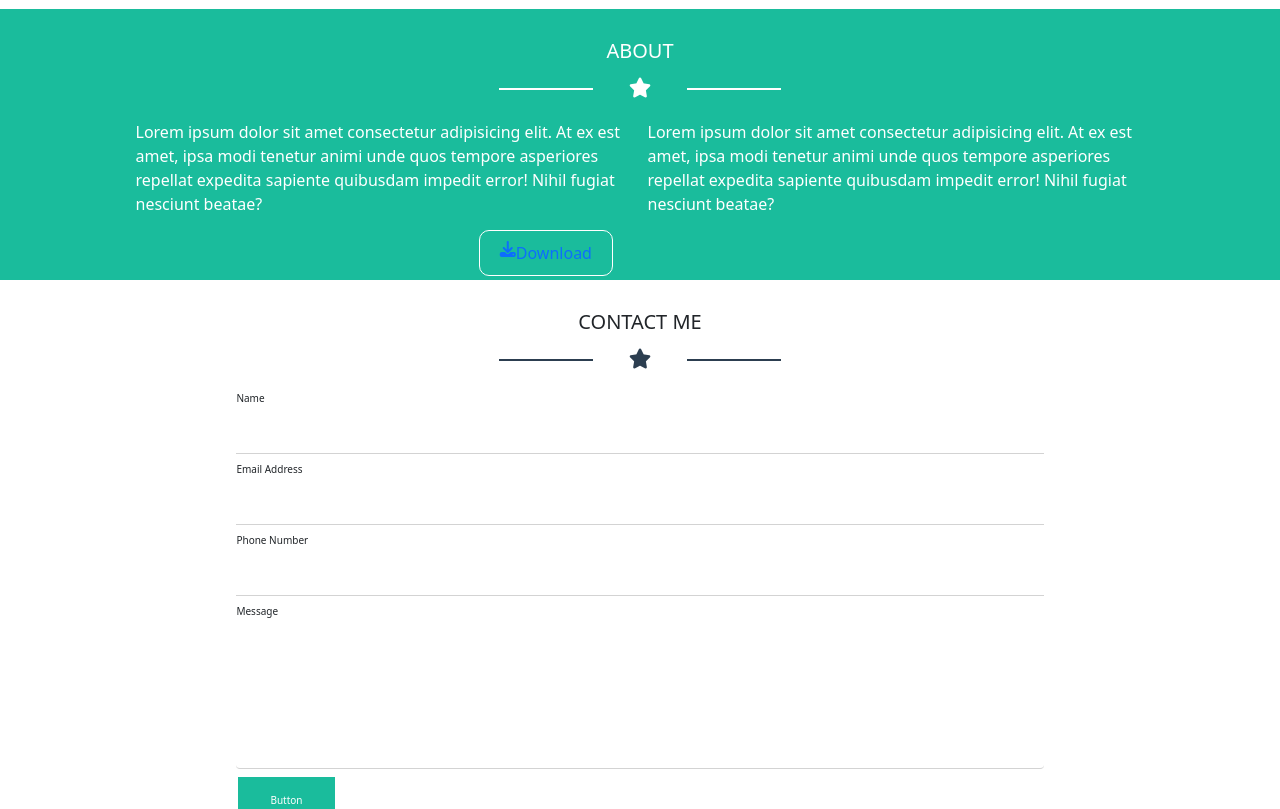
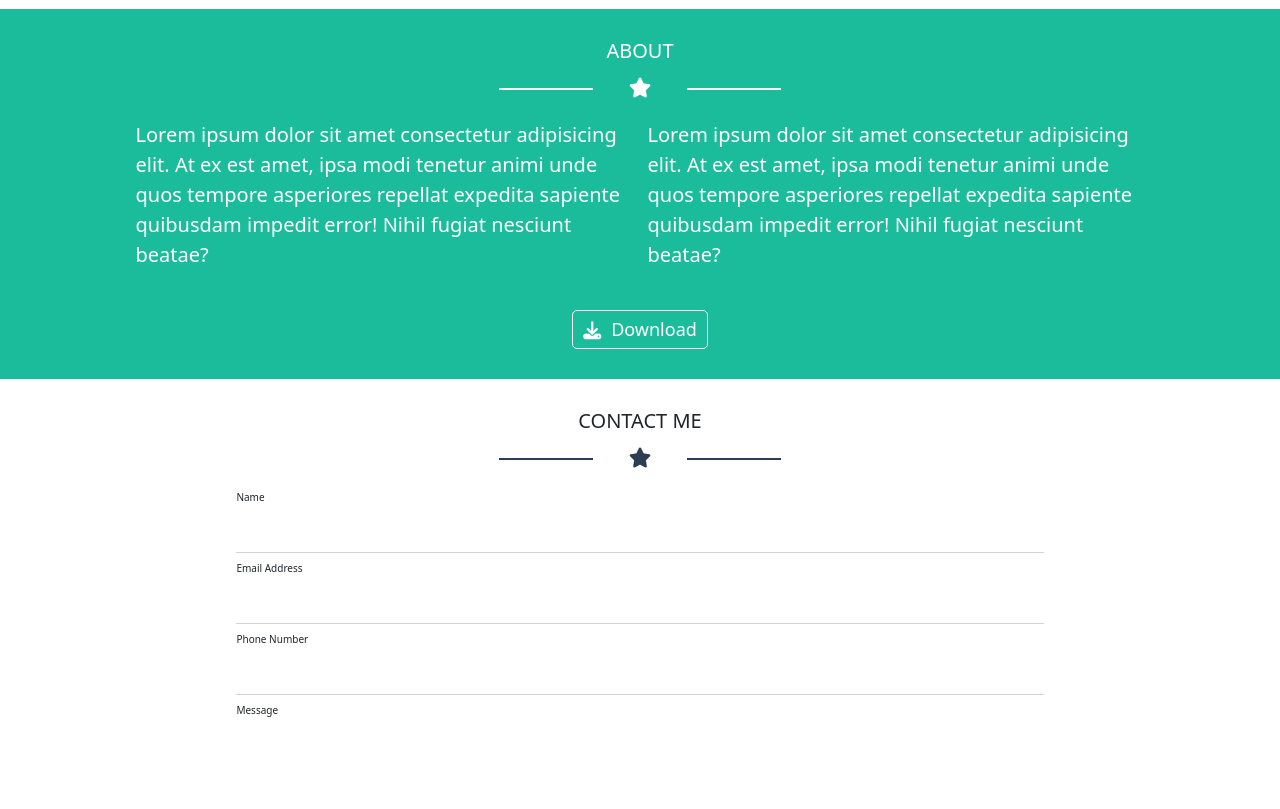
Before and after one commit to San-Moro/html-css-bootstrap-freelancer, a plain HTML site: page index.html in a window 1280 px wide. Shown: the part 1180-1989 px from the top of the page. Drawn offline with nearby package versions, Linux system fonts and the light colour scheme.

Commit message:
Added details of about section

```diff
--- a/css/style.css
+++ b/css/style.css
@@ -129,15 +129,16 @@ header h3, .hamburger, .menu {
     width: 100%;
     background-color: var(--bg-section);
     padding-top: 3em;
-}
-
-#about h2 {
     color: white;
 }
 
-#about p {
+#about .btn {
+    border: 1px solid white;
+    font-size: 1.8rem;
+}
+
+#about .btn a {
     color: white;
-    font-size: 1.6rem;
 }
 
 /* button white */
--- a/index.html
+++ b/index.html
@@ -133,15 +133,15 @@
                 <!-- /icon-star-white -->
                 <div class="row justify-content-center">
                     <div class="col-9 col-md-6">
-                        <p>Lorem ipsum dolor sit amet consectetur adipisicing elit. At ex est amet, ipsa modi tenetur animi unde quos tempore asperiores repellat expedita sapiente quibusdam impedit error! Nihil fugiat nesciunt beatae?</p>
+                        <p class="fs-2">Lorem ipsum dolor sit amet consectetur adipisicing elit. At ex est amet, ipsa modi tenetur animi unde quos tempore asperiores repellat expedita sapiente quibusdam impedit error! Nihil fugiat nesciunt beatae?</p>
                     </div>
-                    <div class="col-9 col-md-6">
-                        <p>Lorem ipsum dolor sit amet consectetur adipisicing elit. At ex est amet, ipsa modi tenetur animi unde quos tempore asperiores repellat expedita sapiente quibusdam impedit error! Nihil fugiat nesciunt beatae?</p>
+                    <div class="col-9 col-md-6 mb-5">
+                        <p class="fs-2">Lorem ipsum dolor sit amet consectetur adipisicing elit. At ex est amet, ipsa modi tenetur animi unde quos tempore asperiores repellat expedita sapiente quibusdam impedit error! Nihil fugiat nesciunt beatae?</p>
                     </div>
                     <!-- button white -->
-                    <div class="col-4">
-                        <div class="button-white">
-                            <a class="d-flex" href="">
+                    <div class="col-4 d-flex justify-content-center">
+                        <div class="btn btn-outline-primary btn-lg mb-5">
+                            <a class="d-flex align-items-center gap-3" href="">
                                 <i class="fa-solid fa-download"></i>
                                 <span>Download</span>
                             </a>
```
